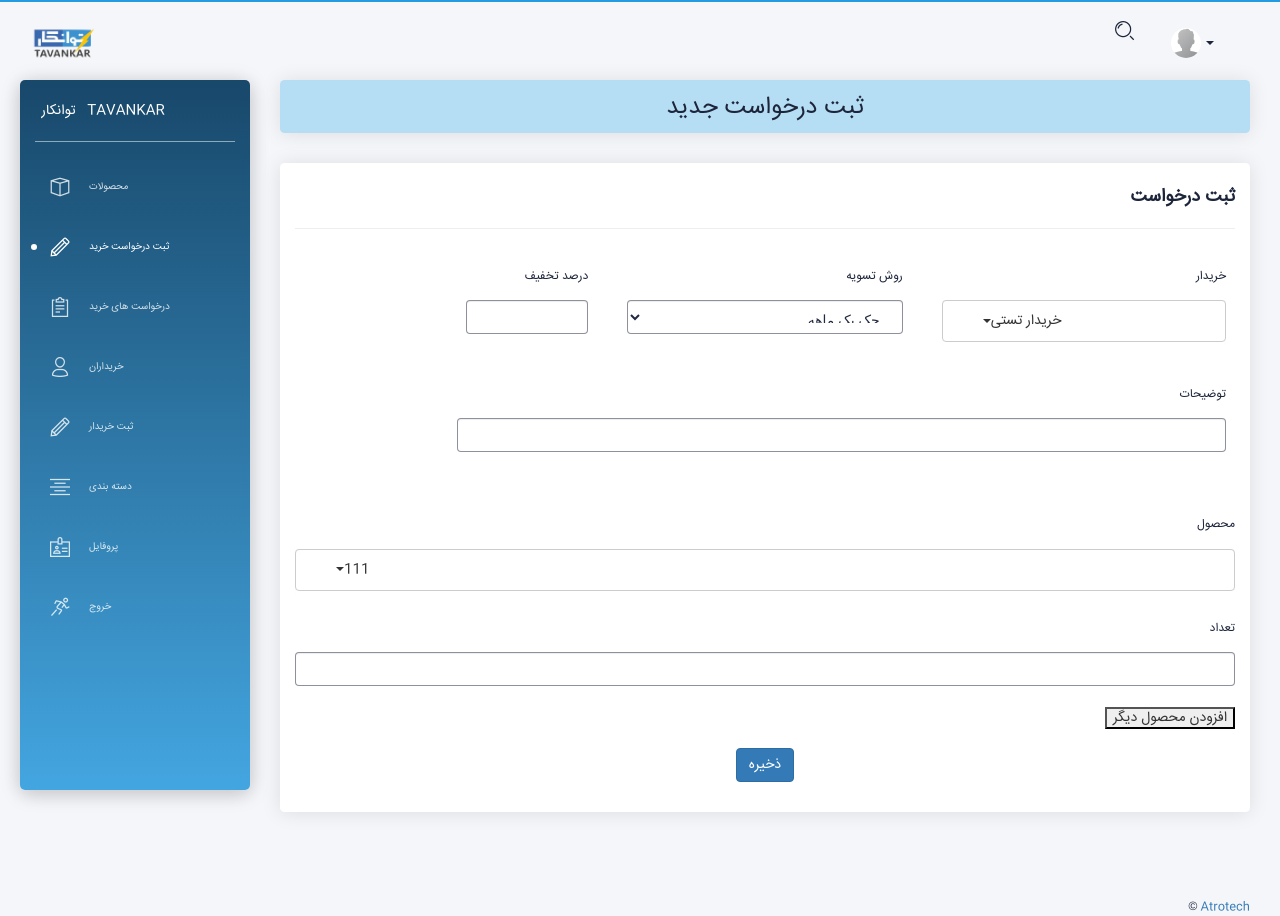
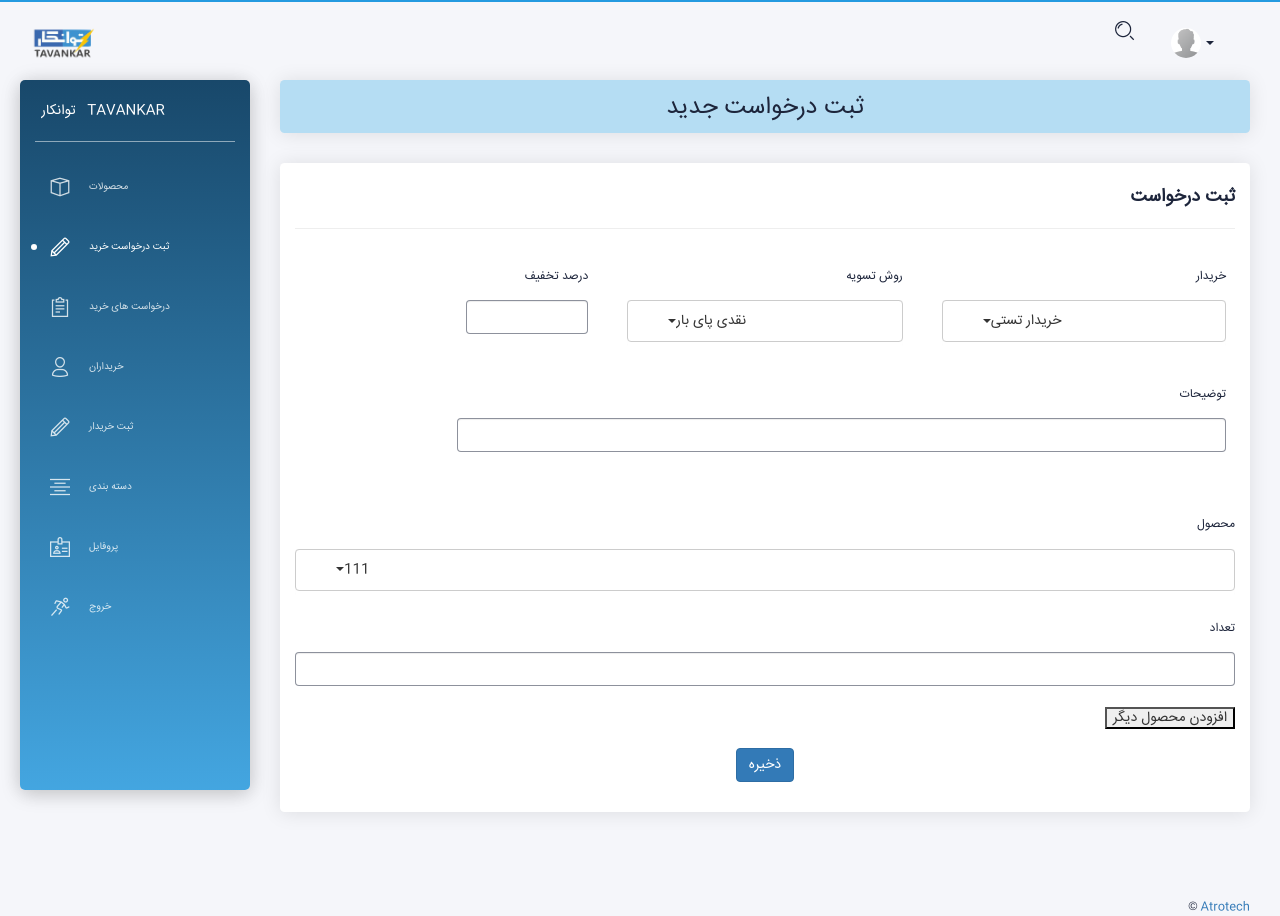
Before and after one commit to nimadorostkar/Sales-Assistant, a Django app: page /register_purchase_request in a window 1280 px wide. Shown: the top 916 px of the page. Run offline with Django 3.2, Linux system fonts and the light colour scheme; a user stored in the database is signed in; data comes from the database, SQL or seed files in the repository; both versions use the stored data as it was after the commit; some libraries are stand-ins or nearby versions.

Commit message:
can't.......

```diff
--- a/templates/register_purchase_request.html
+++ b/templates/register_purchase_request.html
@@ -45,11 +45,11 @@
            <div class="col-md-4 px-md-4">
              <div class="form-group">
                <label><p> روش تسویه </p></label>
-               <select name="method" class="form-control">
+               <select name="method" class="form-control selectpicker">
+                <option value="نقدی پای بار">نقدی پای بار</option>
                 <option value="چک یک ماهه" > چک یک ماهه </option>
                 <option value="چک دو ماهه">چک دو ماهه</option>
                 <option value="چک سه ماهه">چک سه ماهه</option>
-                <option value="نقدی پای بار">نقدی پای بار</option>
                </select>
              </div>
            </div>
@@ -81,7 +81,7 @@
            <input name="qty-0" type="number" class="form-control">
 
 
-           <div class="add-field" id="form"> </div>
+           <div class="add-field selectpicker" id="form"> </div>
            <button id="btn" type="button"> افزودن محصول دیگر </button>
            <input name="tot-counter" id="tot-counter" type="hidden" value="0">
 
@@ -98,10 +98,11 @@
 
 
 
-
-
-
-
+<!--
+  select.classList.add("selectpicker");
+  select.data-live-search="true";
+  option.data-tokens = products[i].name;
+-->
 
 
 {% endblock content %}
@@ -114,10 +115,10 @@
 
 
     $(function() {
-      $('.selectpicker').selectpicker();
+      $('.selectpicker').selectpicker({
+        liveSearch: true
+      });
     });
-
-
 
 
 
@@ -137,6 +138,7 @@
         counter++;
 
 
+
         var br = document.createElement("br");
         form.appendChild(br);
         var br = document.createElement("br");
@@ -147,20 +149,18 @@
         label.innerHTML = 'محصول';
         form.appendChild(label);
         var select = document.createElement("select");
-        select.type = 'number';
         select.id = counter;
         select.name = 'product-' + counter;
         select.classList.add("form-control");
-        select.classList.add("selectpicker");
-        select.data-live-search="true";
         form.appendChild(select);
+
+
 
         var x = document.getElementById(counter);
         for (i = 0; i < products.length; i++) {
           var option = document.createElement("option");
           option.text = products[i].name;
           option.value = products[i].id;
-          option.data-tokens = products[i].name;
           x.add(option);
         }
 
@@ -176,6 +176,8 @@
 
         document.getElementById("tot-counter").value = counter ;
 
+
+
       };
       btn.addEventListener('click', function() {
         addInput();
```
Also changed, not shown: db.sqlite3.
